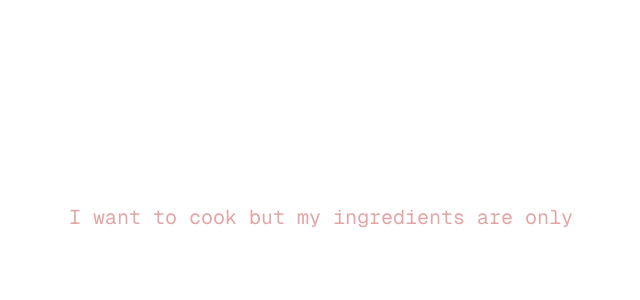
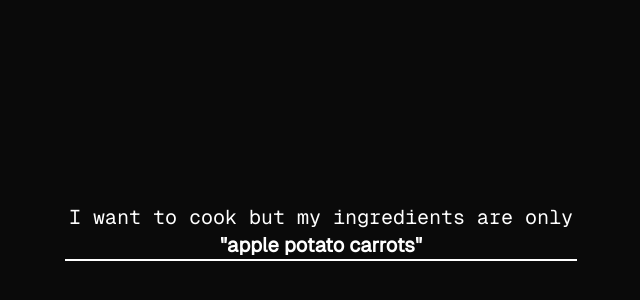
Before and after one commit to OlegAngelo/what-can-i-cook, a Next.js app: page / in a window 1280 px wide. Shown: the part 132-432 px from the top of the page, without its empty margins (319-959 px from the left). Built offline with nearby package versions, Linux system fonts and the light colour scheme.

Commit message:
Fix changing light and dark mode bug

```diff
--- a/src/pages/function/HandleIngredient.js
+++ b/src/pages/function/HandleIngredient.js
@@ -52,8 +52,8 @@ const HandleIngredientInput = ({ ingredientValue, setIngredientValue, setMessage
     <>
       <input
         className="relative inline-block placeholder-opacity-50
-                  text-center font-geist bg-[var(--background)]
-                  placeholder-white border-b-2 border-white
+                  font-bold text-center font-geist bg-[var(--background)]
+                  placeholder-[var(--foreground)] border-b-2 border-[var(--foreground)]
                   focus:outline-none w-full max-w-lg"
         type="text"
         value={ingredientValue}
--- a/src/pages/recipes/list-item.js
+++ b/src/pages/recipes/list-item.js
@@ -5,7 +5,7 @@ const RecipesListItem = ({ recipe }) => {
     if (!recipe) return <div></div>
 
     return (
-        <div className="flex flex-col sm:flex-row border border-white rounded mb-5">
+        <div className="flex flex-col sm:flex-row border border-[-var(--foreground)] rounded mb-5">
             <div className="flex-none w-[140px]">
                 <Image
                     src={recipe.image}
@@ -24,15 +24,15 @@ const RecipesListItem = ({ recipe }) => {
                 />
             </div>
             <div className="flex-grow flex flex-col m-4">
-                <p className="flex-1 text-left xs:text-sm sm:text-base max-h-[6rem] overflow-hidden font-bold text-white font-geist">
+                <p className="flex-1 text-left xs:text-sm sm:text-base max-h-[6rem] overflow-hidden font-bold text-[-var(--foreground)] font-geist">
                     {recipe.name}
                 </p>
                 <div className="flex-2 flex-col justify-evenly overflow-hidden">
-                    <div className="flex items-center text-sm text-white">
+                    <div className="flex items-center text-sm text-[-var(--foreground)">
                         <ClockIcon className="w-5 h-5 mr-2" />
                         <span className="italic">{recipe.total_time} mins</span>
                     </div>
-                    <div className="flex items-center text-sm text-white">
+                    <div className="flex items-center text-sm text-[-var(--foreground)]">
                         <BellIcon className="w-5 h-5 mr-2" />
                         <span className="italic">{recipe.meal_type}</span>
                     </div>
--- a/src/styles/globals.css
+++ b/src/styles/globals.css
@@ -3,13 +3,13 @@
 @tailwind utilities;
 
 :root {
-  --background: #ffffff;
-  --foreground: #e3a5a5;
+  --background: #0A0A0A;
+  --foreground: #ffffff;
 }
 
 @media (prefers-color-scheme: dark) {
   :root {
-    --background: #e3a5a5;
+    --background: #0A0A0A;
     --foreground: #ffffff;
   }
 }
```
